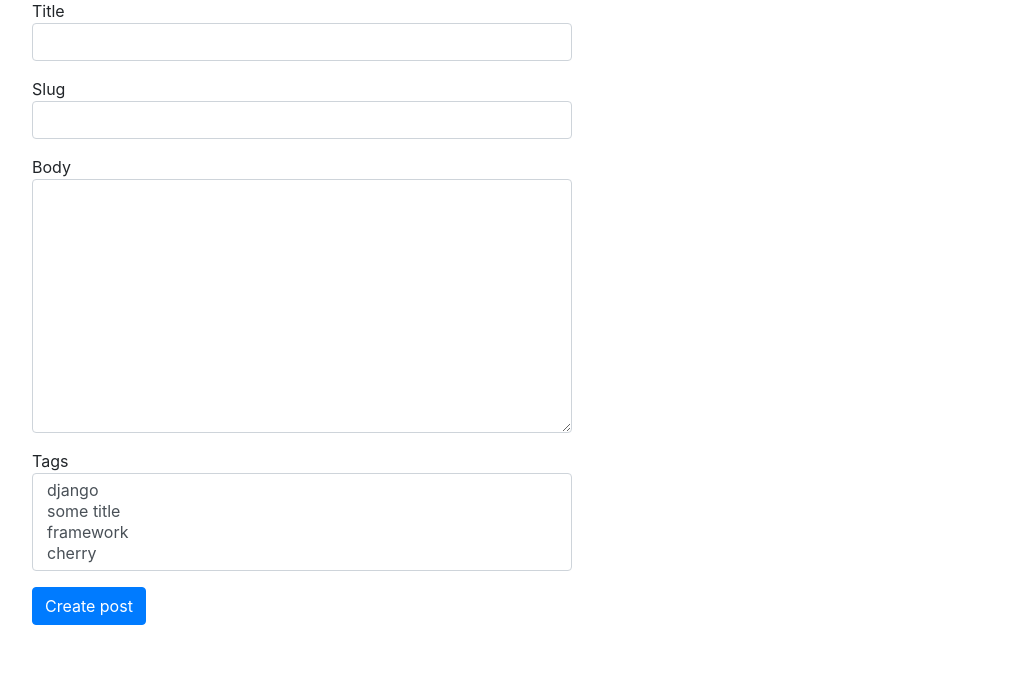
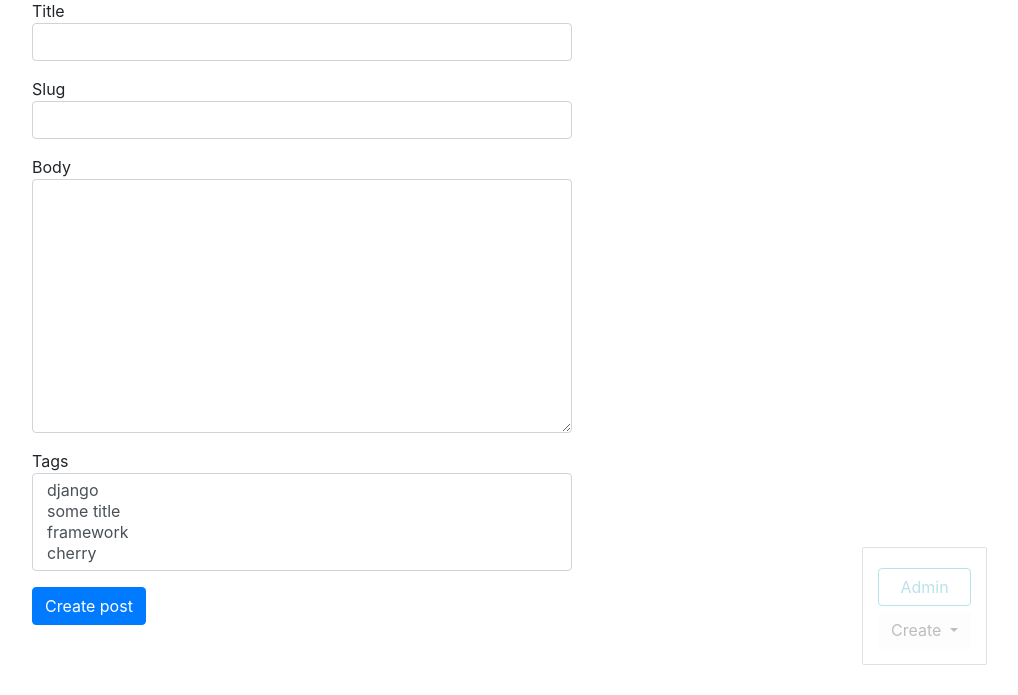
Before and after one commit to Voodoo86/Blogengine_django2_first_steps, a Django app: page /blog/post/create/ in a window 1280 px wide. Shown: the part 105-800 px from the top of the page, without its empty margins (243-1261 px from the left). Run offline with Django 3.2, Linux system fonts and the light colour scheme; data comes from the database, SQL or seed files in the repository; some libraries are stand-ins or nearby versions.

Commit message:
Created dynamic menu: create, edit, delete posts / tags.

```diff
--- a/blog/templates/blog/base_blog.html
+++ b/blog/templates/blog/base_blog.html
@@ -1 +1,19 @@
 {% extends 'base.html' %}
+
+{% block admin-panel %}
+    <div class="btn-group">
+        <button type="button" class="btn btn-light dropdown-toggle" data-toggle="dropdown" aria-haspopup="true" aria-expanded="false">
+            Create
+        </button>
+        <div class="dropdown-menu">
+            <a class="dropdown-item" href="{% url 'post_create_url' %}">Post</a>
+            <a class="dropdown-item" href="{% url 'tag_create_url' %}">Tag</a>
+        </div>
+    </div>
+
+    <a href="{{ admin_object.get_update_url }}" class="btn btn-light edit"
+       style="{% if detail %}display: block;{% endif %}">Edit</a>
+    <a href="{{ admin_object.get_delete_url }}" class="btn btn-danger delete"
+       style="{% if detail %}display: block;{% endif %}">
+        Delete</a>
+{% endblock %}
--- a/blog/utils.py
+++ b/blog/utils.py
@@ -10,7 +10,7 @@ class ObjectDetailMixin:
 
     def get(self, request, slug):
         obj = get_object_or_404(self.model, slug__iexact=slug)
-        return render(request, self.template, context={self.model.__name__.lower(): obj})
+        return render(request, self.template, context={self.model.__name__.lower(): obj, 'admin_object': obj, 'detail': True})
 
 class ObjectCreateMixin:
     model_form = None
--- a/blogengine/settings.py
+++ b/blogengine/settings.py
@@ -121,3 +121,6 @@ USE_TZ = True
 # https://docs.djangoproject.com/en/2.1/howto/static-files/
 
 STATIC_URL = '/static/'
+STATICFILES_DIRS = [
+    os.path.join(BASE_DIR, 'static')
+]
--- /dev/null
+++ b/static/css/styles.css
@@ -0,0 +1,22 @@
+.admin-panel {
+    border: 1px solid #999;
+    border-radius: 2px;
+    position: fixed;
+    right: 50px;
+    bottom: 30px;
+    opacity: 0.3;
+    padding: 15px;
+}
+
+.admin-panel:hover {
+    opacity: 1;
+}
+
+.admin-panel a {
+    display: block;
+    margin: 5px 0px;
+}
+
+a.edit, a.delete {
+    display: none;
+}
--- a/templates/base.html
+++ b/templates/base.html
@@ -1,9 +1,17 @@
+{% load static %}
 <!DOCTYPE html>
 <html lang="en">
 <head>
     <meta charset="UTF-8">
+    <script src="https://code.jquery.com/jquery-3.3.1.slim.min.js"
+            integrity="sha384-q8i/X+965DzO0rT7abK41JStQIAqVgRVzpbzo5smXKp4YfRvH+8abtTE1Pi6jizo" crossorigin="anonymous"></script>
+    <script src="https://cdnjs.cloudflare.com/ajax/libs/popper.js/1.14.6/umd/popper.min.js"
+            integrity="sha384-wHAiFfRlMFy6i5SRaxvfOCifBUQy1xHdJ/yoi7FRNXMRBu5WHdZYu1hA6ZOblgut" crossorigin="anonymous"></script>
+    <script src="https://stackpath.bootstrapcdn.com/bootstrap/4.2.1/js/bootstrap.min.js"
+            integrity="sha384-B0UglyR+jN6CkvvICOB2joaf5I4l3gm9GU6Hc1og6Ls7i6U/mkkaduKaBhlAXv9k" crossorigin="anonymous"></script>
     <link rel="stylesheet" href="https://stackpath.bootstrapcdn.com/bootstrap/4.2.1/css/bootstrap.min.css"
           integrity="sha384-GJzZqFGwb1QTTN6wy59ffF1BuGJpLSa9DkKMp0DgiMDm4iYMj70gZWKYbI706tWS" crossorigin="anonymous">
+    <link rel="stylesheet" href="{% static 'css/styles.css' %}">
     <title>
         {% block title %}
             Blog engine
@@ -47,5 +55,10 @@
         </div>
     </div>
 
+    <div class="admin-panel align-items-center">
+        <a href="/admin" class="btn btn-outline-info">Admin</a>
+        {% block admin-panel %}{% endblock %}
+    </div>
+
 </body>
 </html>
```
